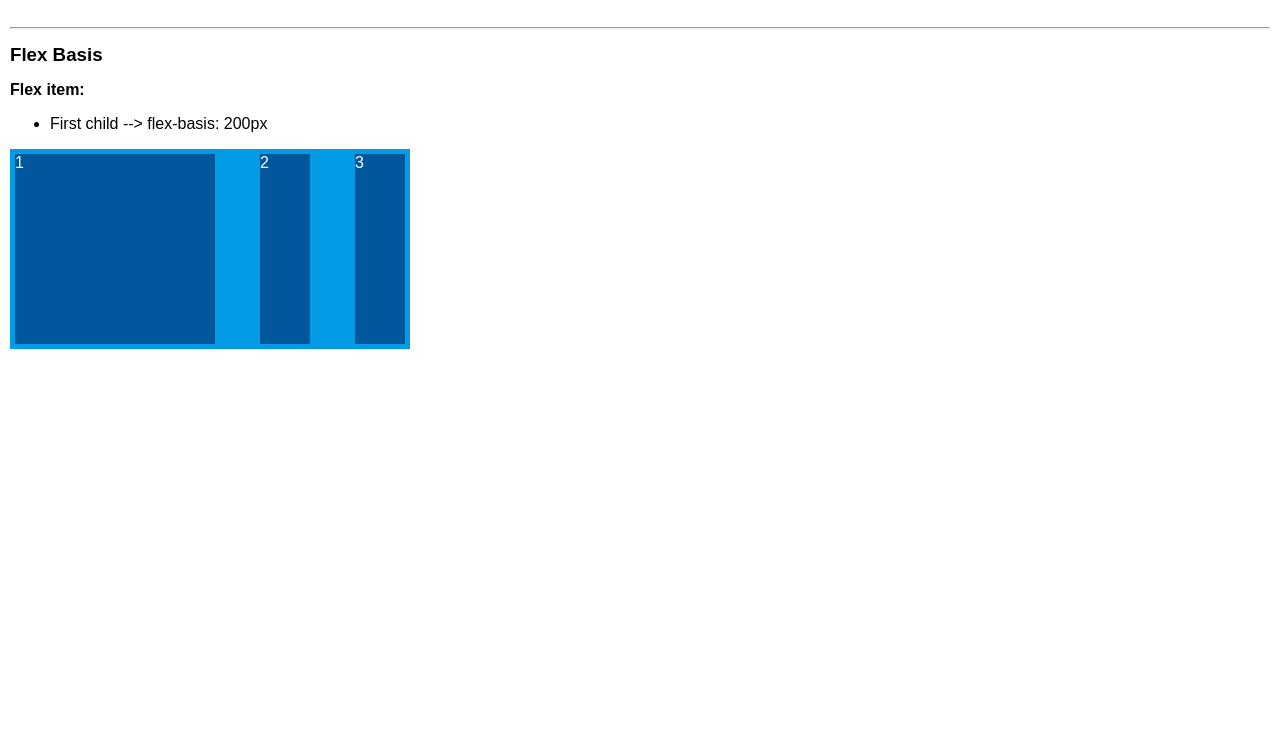
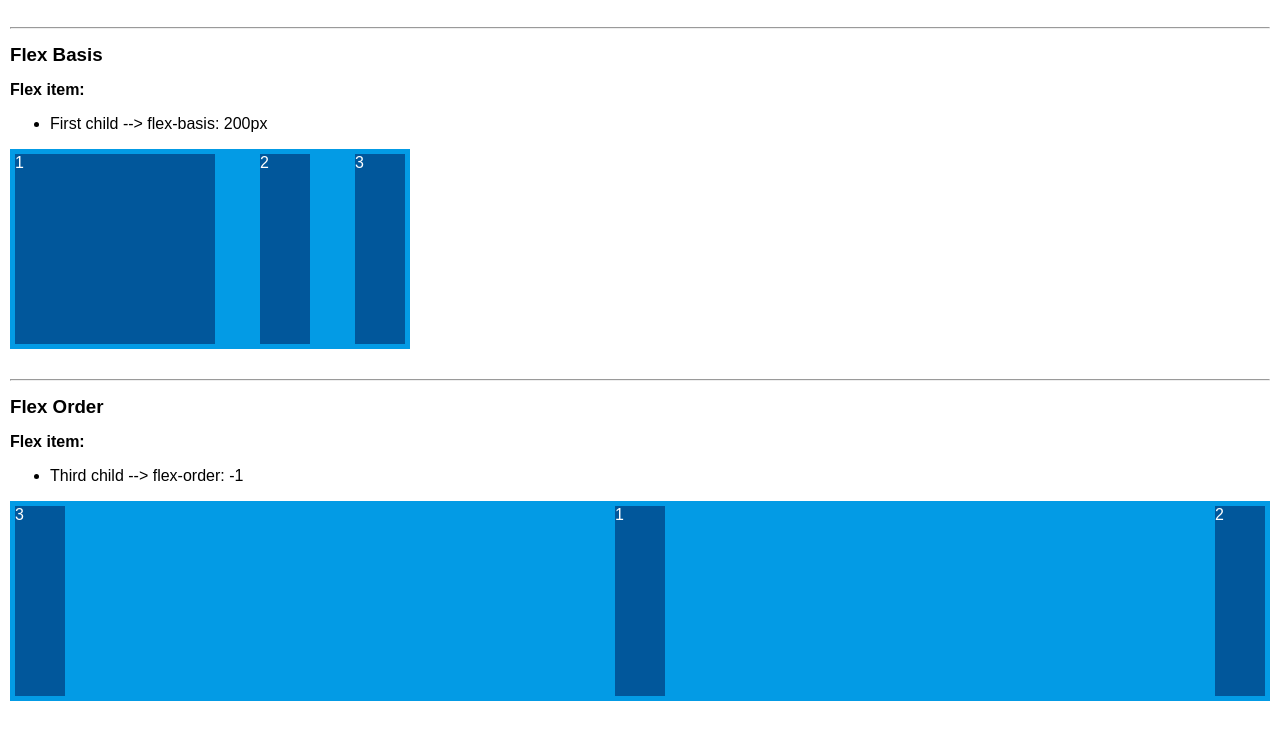
Before and after one commit to komangariana/learn-flexbox, a plain HTML site: page flexbox-concepts/index.html in a window 1280 px wide. Shown: the part 6138-6877 px from the top of the page. Before the commit the page ends 6527 px from the top, so only its background shows below. Drawn offline with Linux system fonts and the light colour scheme.

Commit message:
add flex-order concept.

```diff
--- a/flexbox-concepts/index.html
+++ b/flexbox-concepts/index.html
@@ -271,6 +271,17 @@
       <div class="flexbox-item">2</div>
       <div class="flexbox-item">3</div>
     </div>
+    <hr>
+    <h3>Flex Order</h3>
+    <h4>Flex item:</h4>
+    <ul>
+      <li>Third child --> flex-order: -1</li>
+    </ul>
+    <div class="flexbox-container align-items-strech justify-content-space-between flex-order-combination-1">
+      <div class="flexbox-item">1</div>
+      <div class="flexbox-item">2</div>
+      <div class="flexbox-item">3</div>
+    </div>
   </main>
 </body>
 </html>
--- a/flexbox-concepts/styles.css
+++ b/flexbox-concepts/styles.css
@@ -157,3 +157,10 @@ div[class*="align-items-strech"] .flexbox-item {
 .flex-basis-combination-1.justify-content-space-between .flexbox-item:nth-child(1) {
   flex-basis: 200px;
 }
+
+.flex-order-combination-1.justify-content-space-between .flexbox-item {
+  order: 0;
+}
+.flex-order-combination-1.justify-content-space-between .flexbox-item:nth-child(3) {
+  order: -1;
+}
```
